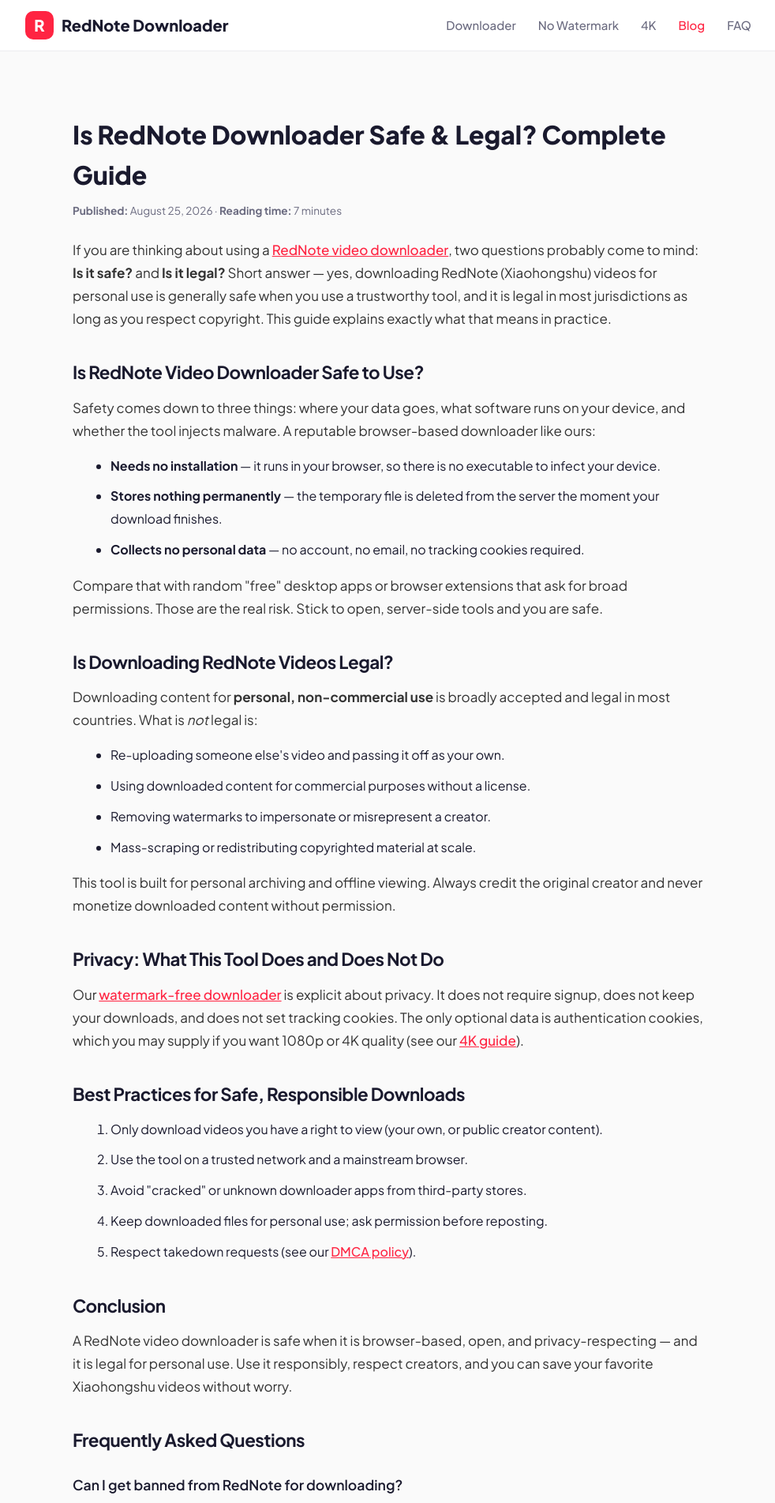
After one commit to Hadi990op/rednote-downloader, a Flask app: page /blog/rednote-downloader-safety-legal in a window 1280 px wide. The commit adds this page. Shown: the top 1903 px of the page at 79% size, without its empty margins (148-1130 px from the left). Run offline with Flask 3, Linux system fonts and the light colour scheme.

Commit message:
SEO: BlogPosting/BreadcrumbList/Organization JSON-LD, RSS feed, 3 new blog posts, related-posts internal links

```diff
--- a/app.py
+++ b/app.py
@@ -7,6 +7,7 @@
 import re
 import uuid
 import json
+import html
 import tempfile
 from datetime import datetime, timezone
 from pathlib import Path
@@ -475,6 +476,77 @@
     )
 
 
+@app.route("/blog/rednote-downloader-safety-legal")
+def blog_safety():
+    return render_template(
+        "blog/rednote-downloader-safety-legal.html",
+        site=SITE,
+        active_page="blog",
+    )
+
+
+@app.route("/blog/rednote-desktop-pc-mac")
+def blog_desktop():
+    return render_template(
+        "blog/rednote-desktop-pc-mac.html",
+        site=SITE,
+        active_page="blog",
+    )
+
+
+@app.route("/blog/rednote-watermark-removal-guide")
+def blog_watermark():
+    return render_template(
+        "blog/rednote-watermark-removal-guide.html",
+        site=SITE,
+        active_page="blog",
+    )
+
+
+# Blog posts metadata (used by the RSS feed)
+BLOG_POSTS = [
+    {"slug": "rednote-vs-tiktok-downloader", "title": "RedNote vs TikTok Downloader: Which Is Better in 2026?", "description": "Side-by-side comparison of download speed, quality, watermark removal, and features.", "date": "2026-08-21"},
+    {"slug": "how-to-save-rednote-videos-iphone", "title": "How to Save RedNote Videos on iPhone", "description": "Step-by-step iOS guide to download Xiaohongshu videos without installing apps.", "date": "2026-08-21"},
+    {"slug": "how-to-save-rednote-videos-android", "title": "How to Download RedNote Videos on Android", "description": "Save Xiaohongshu videos on any Android phone via your browser.", "date": "2026-08-21"},
+    {"slug": "rednote-live-photo-download", "title": "How to Download RedNote Live Photos", "description": "Extract the video component of RedNote Live Photos and save them in full quality.", "date": "2026-08-21"},
+    {"slug": "rednote-video-formats-explained", "title": "RedNote Video Formats Explained", "description": "MP4, resolution and quality guide: 720p, 1080p and 4K.", "date": "2026-08-21"},
+    {"slug": "rednote-downloader-alternatives", "title": "10 Best RedNote Video Downloaders in 2026", "description": "Tested and compared: which RedNote downloaders actually work.", "date": "2026-08-21"},
+    {"slug": "rednote-downloader-safety-legal", "title": "Is RedNote Downloader Safe & Legal? Complete Guide", "description": "A complete safety and legality guide for downloading RedNote videos.", "date": "2026-08-25"},
+    {"slug": "rednote-desktop-pc-mac", "title": "How to Download RedNote Videos on PC & Mac", "description": "Download RedNote videos on Windows and macOS with no software install.", "date": "2026-08-25"},
+    {"slug": "rednote-watermark-removal-guide", "title": "How to Remove the RedNote Watermark", "description": "Get clean, watermark-free RedNote videos by downloading the original source.", "date": "2026-08-25"},
+]
+
+
+@app.route("/feed.xml")
+def feed():
+    items = []
+    for p in BLOG_POSTS:
+        link = f"{SITE['url']}/blog/{p['slug']}"
+        pub = datetime.strptime(p["date"], "%Y-%m-%d").strftime("%a, %d %b %Y 00:00:00 +0000")
+        items.append(
+            "  <item>\n"
+            f"    <title>{html.escape(p['title'])}</title>\n"
+            f"    <link>{link}</link>\n"
+            f"    <guid>{link}</guid>\n"
+            f"    <description>{html.escape(p['description'])}</description>\n"
+            f"    <pubDate>{pub}</pubDate>\n"
+            "  </item>"
+        )
+    body = (
+        '<?xml version="1.0" encoding="UTF-8"?>\n'
+        '<rss version="2.0">\n'
+        "  <channel>\n"
+        "    <title>RedNote Video Downloader Blog</title>\n"
+        f"    <link>{SITE['url']}/blog</link>\n"
+        "    <description>Tips, guides and tutorials for downloading RedNote (Xiaohongshu) videos without watermark.</description>\n"
+        "    <language>en</language>\n"
+        f"    <lastBuildDate>{datetime.now(timezone.utc).strftime('%a, %d %b %Y %H:%M:%S +0000')}</lastBuildDate>\n"
+        + "\n".join(items)
+        + "\n  </channel>\n</rss>\n"
+    )
+    return body, 200, {"Content-Type": "application/rss+xml; charset=utf-8"}
+
+
 # ---------------------------------------------------------------------------
 # API Endpoints
 # ---------------------------------------------------------------------------
@@ -758,6 +830,9 @@
     ("/blog/rednote-live-photo-download", "monthly", 0.7),
     ("/blog/rednote-video-formats-explained", "monthly", 0.7),
     ("/blog/rednote-downloader-alternatives", "monthly", 0.7),
+    ("/blog/rednote-downloader-safety-legal", "monthly", 0.7),
+    ("/blog/rednote-desktop-pc-mac", "monthly", 0.7),
+    ("/blog/rednote-watermark-removal-guide", "monthly", 0.7),
     ("/about", "yearly", 0.5),
     ("/privacy-policy", "yearly", 0.3),
     ("/terms-of-service", "yearly", 0.3),
--- a/static/llms.txt
+++ b/static/llms.txt
@@ -25,6 +25,9 @@
 - [How to Download RedNote Live Photos](/blog/rednote-live-photo-download) — Live Photo extraction guide
 - [RedNote Video Formats Explained](/blog/rednote-video-formats-explained) — Format and quality guide
 - [10 Best RedNote Downloaders in 2026](/blog/rednote-downloader-alternatives) — Tool comparison
+- [Is RedNote Downloader Safe & Legal?](/blog/rednote-downloader-safety-legal) — Safety and legality guide
+- [Download RedNote Videos on PC & Mac](/blog/rednote-desktop-pc-mac) — Desktop download guide
+- [How to Remove the RedNote Watermark](/blog/rednote-watermark-removal-guide) — Watermark removal guide
 
 ## Legal Pages
 
--- a/templates/base.html
+++ b/templates/base.html
@@ -44,6 +44,41 @@
   <!-- Styles -->
   <link rel="stylesheet" href="static/css/style.css">
 
+  <!-- RSS feed for the blog -->
+  <link rel="alternate" type="application/rss+xml" title="RedNote Video Downloader Blog" href="{{ site.url }}/feed.xml">
+
+  {# ---- JSON-LD macros (BlogPosting / BreadcrumbList / FAQPage) ---- #}
+  {% macro breadcrumb_schema(items) -%}
+  <script type="application/ld+json">
+  {{ {"@context": "https://schema.org", "@type": "BreadcrumbList", "itemListElement": items} | tojson }}
+  </script>
+  {%- endmacro %}
+
+  {% macro article_schema(headline, description, url, date_published, date_modified, image) -%}
+  <script type="application/ld+json">
+  {{ {
+    "@context": "https://schema.org",
+    "@type": "BlogPosting",
+    "headline": headline,
+    "description": description,
+    "url": url,
+    "mainEntityOfPage": url,
+    "datePublished": date_published,
+    "dateModified": date_modified,
+    "author": {"@type": "Organization", "name": "RedNote Video Downloader"},
+    "publisher": {"@type": "Organization", "name": "RedNote Video Downloader", "logo": {"@type": "ImageObject", "url": image}},
+    "image": image,
+    "inLanguage": "en"
+  } | tojson }}
+  </script>
+  {%- endmacro %}
+
+  {% macro faq_schema(qa_list) -%}
+  <script type="application/ld+json">
+  {{ {"@context": "https://schema.org", "@type": "FAQPage", "mainEntity": qa_list} | tojson }}
+  </script>
+  {%- endmacro %}
+
   {% block head %}{% endblock %}
 
   <!-- Organization Schema -->
@@ -60,7 +95,24 @@
       "query-input": "required name=search_term_string"
     }
   }
+  }
   </script>
+
+  <!-- Organization entity (site-wide) -->
+  <script type="application/ld+json">
+  {
+    "@context": "https://schema.org",
+    "@type": "Organization",
+    "name": "RedNote Video Downloader",
+    "url": "{{ site.url }}",
+    "logo": "{{ site.og_image }}",
+    "description": "Free online tool to download RedNote (Xiaohongshu) videos without watermark in HD, Full HD, and 4K quality.",
+    "sameAs": ["{{ site.url }}"]
+  }
+  </script>
+
+  {# Page-specific structured data (BlogPosting, FAQPage, etc.) #}
+  {% block schema %}{% endblock %}
 </head>
 <body>
   <header>
@@ -82,6 +134,8 @@
   <section class="content">
     {% block content %}{% endblock %}
   </section>
+
+  {% block after_content %}{% endblock %}
 
   <footer>
     <div class="footer-links">
--- /dev/null
+++ b/templates/blog/_post.html
@@ -0,0 +1,47 @@
+{% extends "base.html" %}
+{# Reusable layout for blog posts. Auto-injects BlogPosting + BreadcrumbList
+   JSON-LD and appends a "Related Articles" internal-linking section. #}
+
+{% block schema %}
+{{ breadcrumb_schema([
+  {"@type": "ListItem", "position": 1, "name": "Home", "item": site.url},
+  {"@type": "ListItem", "position": 2, "name": "Blog", "item": site.url + "/blog"},
+  {"@type": "ListItem", "position": 3, "name": self.title()|striptags, "item": site.url + request.path}
+]) }}
+{{ article_schema(
+  self.title()|striptags,
+  self.description()|striptags,
+  site.url + request.path,
+  date_published|default("2026-08-21"),
+  date_modified|default("2026-08-21"),
+  site.og_image
+) }}
+{% endblock %}
+
+{% block after_content %}
+{% set posts = [
+  ("blog/rednote-vs-tiktok-downloader", "RedNote vs TikTok Downloader: Which Is Better?", "Side-by-side comparison of download speed, quality, watermark removal, and features."),
+  ("blog/how-to-save-rednote-videos-iphone", "How to Save RedNote Videos on iPhone", "Step-by-step iOS guide to download Xiaohongshu videos without installing apps."),
+  ("blog/how-to-save-rednote-videos-android", "How to Download RedNote Videos on Android", "Save Xiaohongshu videos on any Android phone via your browser."),
+  ("blog/rednote-live-photo-download", "How to Download RedNote Live Photos", "Extract the video component of RedNote Live Photos and save them in full quality."),
+  ("blog/rednote-video-formats-explained", "RedNote Video Formats Explained", "MP4, resolution and quality guide: 720p, 1080p and 4K."),
+  ("blog/rednote-downloader-alternatives", "10 Best RedNote Video Downloaders in 2026", "Tested and compared: which RedNote downloaders actually work."),
+  ("blog/rednote-downloader-safety-legal", "Is RedNote Downloader Safe & Legal?", "A complete safety and legality guide for downloading RedNote videos."),
+  ("blog/rednote-desktop-pc-mac", "Download RedNote Videos on PC & Mac", "How to save Xiaohongshu videos on Windows and macOS."),
+  ("blog/rednote-watermark-removal-guide", "How to Remove the RedNote Watermark", "Get clean, watermark-free RedNote videos in a few steps.")
+] %}
+<section class="content related-posts">
+  <h2>Related Articles</h2>
+  <ul class="related-list">
+    {% for slug, title, excerpt in posts %}
+      {% if request.path != "/" + slug %}
+      <li>
+        <a href="{{ slug }}"><strong>{{ title }}</strong></a>
+        <p>{{ excerpt }}</p>
+      </li>
+      {% endif %}
+    {% endfor %}
+  </ul>
+  <p style="margin-top:18px;"><a href="blog" class="btn-primary" style="display:inline-block;text-decoration:none;">← Back to all articles</a></p>
+</section>
+{% endblock %}
--- a/templates/blog/how-to-save-rednote-videos-android.html
+++ b/templates/blog/how-to-save-rednote-videos-android.html
@@ -1,4 +1,5 @@
-{% extends "base.html" %}
+{% extends "blog/_post.html" %}
+{% set date_published = "2026-08-21" %}{% set date_modified = "2026-08-21" %}
 {% block title %}How to Download RedNote Videos on Android Phones{% endblock %}
 {% block description %}Download RedNote (Xiaohongshu) videos on any Android phone — Samsung, Xiaomi, Oppo, and more. No app installation needed. Free step-by-step guide.{% endblock %}
 {% block keywords %}download rednote video android, save xiaohongshu video android, rednote downloader samsung, rednote video save mobile{% endblock %}
--- a/templates/blog/how-to-save-rednote-videos-iphone.html
+++ b/templates/blog/how-to-save-rednote-videos-iphone.html
@@ -1,4 +1,5 @@
-{% extends "base.html" %}
+{% extends "blog/_post.html" %}
+{% set date_published = "2026-08-21" %}{% set date_modified = "2026-08-21" %}
 {% block title %}How to Save RedNote Videos on iPhone (Step-by-Step Guide){% endblock %}
 {% block description %}Learn how to download and save RedNote (Xiaohongshu) videos on iPhone and iPad. No app required — just your Safari browser and our free downloader tool.{% endblock %}
 {% block keywords %}save rednote videos iphone, download xiaohongshu video ios, rednote downloader iphone, how to save rednote on ipad{% endblock %}
--- a/templates/blog/rednote-downloader-alternatives.html
+++ b/templates/blog/rednote-downloader-alternatives.html
@@ -1,4 +1,5 @@
-{% extends "base.html" %}
+{% extends "blog/_post.html" %}
+{% set date_published = "2026-08-21" %}{% set date_modified = "2026-08-21" %}
 {% block title %}10 Best RedNote Video Downloaders in 2026 (Tested & Compared){% endblock %}
 {% block description %}We tested 10 RedNote and Xiaohongshu video downloaders and compared speed, quality, ease of use, and reliability. See which tools actually work in 2026.{% endblock %}
 {% block keywords %}best rednote downloader, rednote downloader alternatives, xiaohongshu video downloader comparison, top rednote download tools 2026{% endblock %}
--- /dev/null
+++ b/templates/blog/rednote-downloader-safety-legal.html
@@ -0,0 +1,71 @@
+{% extends "blog/_post.html" %}
+{% set date_published = "2026-08-25" %}{% set date_modified = "2026-08-25" %}
+{% block title %}Is RedNote Downloader Safe & Legal? Complete Guide (2026){% endblock %}
+{% block description %}Is it safe and legal to use a RedNote (Xiaohongshu) video downloader? This guide covers privacy, security, copyright, and the best practices to download videos responsibly.{% endblock %}
+{% block keywords %}is rednote downloader safe, rednote downloader legal, xiaohongshu downloader safe, rednote copyright, download rednote legally{% endblock %}
+
+{% block content %}
+{{ super() }}
+<div class="seo-page">
+  <h1>Is RedNote Downloader Safe &amp; Legal? Complete Guide</h1>
+  <p class="last-updated"><strong>Published:</strong> August 25, 2026 · <strong>Reading time:</strong> 7 minutes</p>
+
+  <p>If you are thinking about using a <a href=".">RedNote video downloader</a>, two questions probably come to mind: <strong>Is it safe?</strong> and <strong>Is it legal?</strong> Short answer — yes, downloading RedNote (Xiaohongshu) videos for personal use is generally safe when you use a trustworthy tool, and it is legal in most jurisdictions as long as you respect copyright. This guide explains exactly what that means in practice.</p>
+
+  <h2>Is RedNote Video Downloader Safe to Use?</h2>
+  <p>Safety comes down to three things: where your data goes, what software runs on your device, and whether the tool injects malware. A reputable browser-based downloader like ours:</p>
+  <ul>
+    <li><strong>Needs no installation</strong> — it runs in your browser, so there is no executable to infect your device.</li>
+    <li><strong>Stores nothing permanently</strong> — the temporary file is deleted from the server the moment your download finishes.</li>
+    <li><strong>Collects no personal data</strong> — no account, no email, no tracking cookies required.</li>
+  </ul>
+  <p>Compare that with random "free" desktop apps or browser extensions that ask for broad permissions. Those are the real risk. Stick to open, server-side tools and you are safe.</p>
+
+  <h2>Is Downloading RedNote Videos Legal?</h2>
+  <p>Downloading content for <strong>personal, non-commercial use</strong> is broadly accepted and legal in most countries. What is <em>not</em> legal is:</p>
+  <ul>
+    <li>Re-uploading someone else's video and passing it off as your own.</li>
+    <li>Using downloaded content for commercial purposes without a license.</li>
+    <li>Removing watermarks to impersonate or misrepresent a creator.</li>
+    <li>Mass-scraping or redistributing copyrighted material at scale.</li>
+  </ul>
+  <p>This tool is built for personal archiving and offline viewing. Always credit the original creator and never monetize downloaded content without permission.</p>
+
+  <h2>Privacy: What This Tool Does and Does Not Do</h2>
+  <p>Our <a href="without-watermark">watermark-free downloader</a> is explicit about privacy. It does not require signup, does not keep your downloads, and does not set tracking cookies. The only optional data is authentication cookies, which you may supply if you want 1080p or 4K quality (see our <a href="download-4k">4K guide</a>).</p>
+
+  <h2>Best Practices for Safe, Responsible Downloads</h2>
+  <ol>
+    <li>Only download videos you have a right to view (your own, or public creator content).</li>
+    <li>Use the tool on a trusted network and a mainstream browser.</li>
+    <li>Avoid "cracked" or unknown downloader apps from third-party stores.</li>
+    <li>Keep downloaded files for personal use; ask permission before reposting.</li>
+    <li>Respect takedown requests (see our <a href="dmca">DMCA policy</a>).</li>
+  </ol>
+
+  <h2>Conclusion</h2>
+  <p>A RedNote video downloader is safe when it is browser-based, open, and privacy-respecting — and it is legal for personal use. Use it responsibly, respect creators, and you can save your favorite Xiaohongshu videos without worry.</p>
+
+  <h2>Frequently Asked Questions</h2>
+  <h3>Can I get banned from RedNote for downloading?</h3>
+  <p>Downloading through a separate tool does not log into your RedNote account, so there is no account action tied to it. Avoid automating bulk downloads from one IP.</p>
+  <h3>Is it legal to remove the RedNote watermark?</h3>
+  <p>Removing a watermark for personal offline viewing is generally fine; reusing the edited video publicly without credit is where legal risk appears. See our <a href="without-watermark">watermark guide</a>.</p>
+  <h3>Do I need to install software?</h3>
+  <p>No. This is a web tool — open the page, paste a link, and download. Nothing is installed on your device.</p>
+</div>
+{% endblock %}
+
+{% block schema %}
+{{ breadcrumb_schema([
+  {"@type": "ListItem", "position": 1, "name": "Home", "item": site.url},
+  {"@type": "ListItem", "position": 2, "name": "Blog", "item": site.url + "/blog"},
+  {"@type": "ListItem", "position": 3, "name": self.title()|striptags, "item": site.url + request.path}
+]) }}
+{{ article_schema(self.title()|striptags, self.description()|striptags, site.url + request.path, date_published, date_modified, site.og_image) }}
+{{ faq_schema([
+  {"@type": "Question", "name": "Is RedNote downloader safe to use?", "acceptedAnswer": {"@type": "Answer", "text": "Yes, when it is a browser-based, open-source tool that requires no installation, stores no personal data, and deletes temporary files after delivery. Avoid unknown desktop apps and extensions."}},
+  {"@type": "Question", "name": "Is it legal to download RedNote videos?", "acceptedAnswer": {"@type": "Answer", "text": "Downloading for personal, non-commercial use is legal in most jurisdictions. Redistribution, commercial reuse, or impersonation without permission is not."}},
+  {"@type": "Question", "name": "Do I need to install software?", "acceptedAnswer": {"@type": "Answer", "text": "No. The RedNote Video Downloader runs in your browser. Paste a link and download — nothing is installed on your device."}}
+]) }}
+{% endblock %}
--- a/templates/blog/rednote-live-photo-download.html
+++ b/templates/blog/rednote-live-photo-download.html
@@ -1,4 +1,5 @@
-{% extends "base.html" %}
+{% extends "blog/_post.html" %}
+{% set date_published = "2026-08-21" %}{% set date_modified = "2026-08-21" %}
 {% block title %}How to Download RedNote Live Photos (with Animation){% endblock %}
 {% block description %}RedNote Live Photos combine still images with short video clips. Learn how to download and save RedNote Live Photos with full animation on any device.{% endblock %}
 {% block keywords %}rednote live photo download, xiaohongshu live photo save, download live photo from rednote, rednote animation download{% endblock %}
--- a/templates/blog/rednote-video-formats-explained.html
+++ b/templates/blog/rednote-video-formats-explained.html
@@ -1,4 +1,5 @@
-{% extends "base.html" %}
+{% extends "blog/_post.html" %}
+{% set date_published = "2026-08-21" %}{% set date_modified = "2026-08-21" %}
 {% block title %}RedNote Video Formats Explained: MP4, Resolution & Quality Guide{% endblock %}
 {% block description %}Complete guide to RedNote (Xiaohongshu) video formats. Understand MP4, H.264, H.265, resolution options (720p, 1080p, 4K) and how to get the best quality downloads.{% endblock %}
 {% block keywords %}rednote video format, xiaohongshu video quality, rednote mp4, rednote resolution, rednote 4k 1080p 720p{% endblock %}
--- a/templates/blog/rednote-vs-tiktok-downloader.html
+++ b/templates/blog/rednote-vs-tiktok-downloader.html
@@ -1,4 +1,5 @@
-{% extends "base.html" %}
+{% extends "blog/_post.html" %}
+{% set date_published = "2026-08-21" %}{% set date_modified = "2026-08-21" %}
 {% block title %}RedNote vs TikTok Downloader: Which Is Better in 2026?{% endblock %}
 {% block description %}RedNote vs TikTok downloader comparison. Compare download speeds, quality, watermark removal, and features. Find out which video downloader is better for your needs in 2026.{% endblock %}
 {% block keywords %}rednote vs tiktok, rednote downloader comparison, tiktok downloader, video downloader comparison 2026{% endblock %}
--- a/templates/index.html
+++ b/templates/index.html
@@ -27,6 +27,7 @@
   <meta name="twitter:title" content="RedNote Video Downloader — Free, No Watermark, HD & 4K">
   <meta name="twitter:description" content="Download RedNote (Xiaohongshu) videos without watermark in HD and 4K. Free, fast, no signup.">
   <meta name="twitter:image" content="{{ site.url }}/static/img/og-image.png">
+  <link rel="alternate" type="application/rss+xml" title="RedNote Video Downloader Blog" href="{{ site.url }}/feed.xml">
 
   <!-- Fonts -->
   <link rel="preconnect" href="https://fonts.googleapis.com">
```
Also changed, not shown: templates/blog.html (+19 -0 lines), templates/blog/rednote-desktop-pc-mac.html (added, +54 -0 lines), templates/blog/rednote-watermark-removal-guide.html (added, +47 -0 lines).
